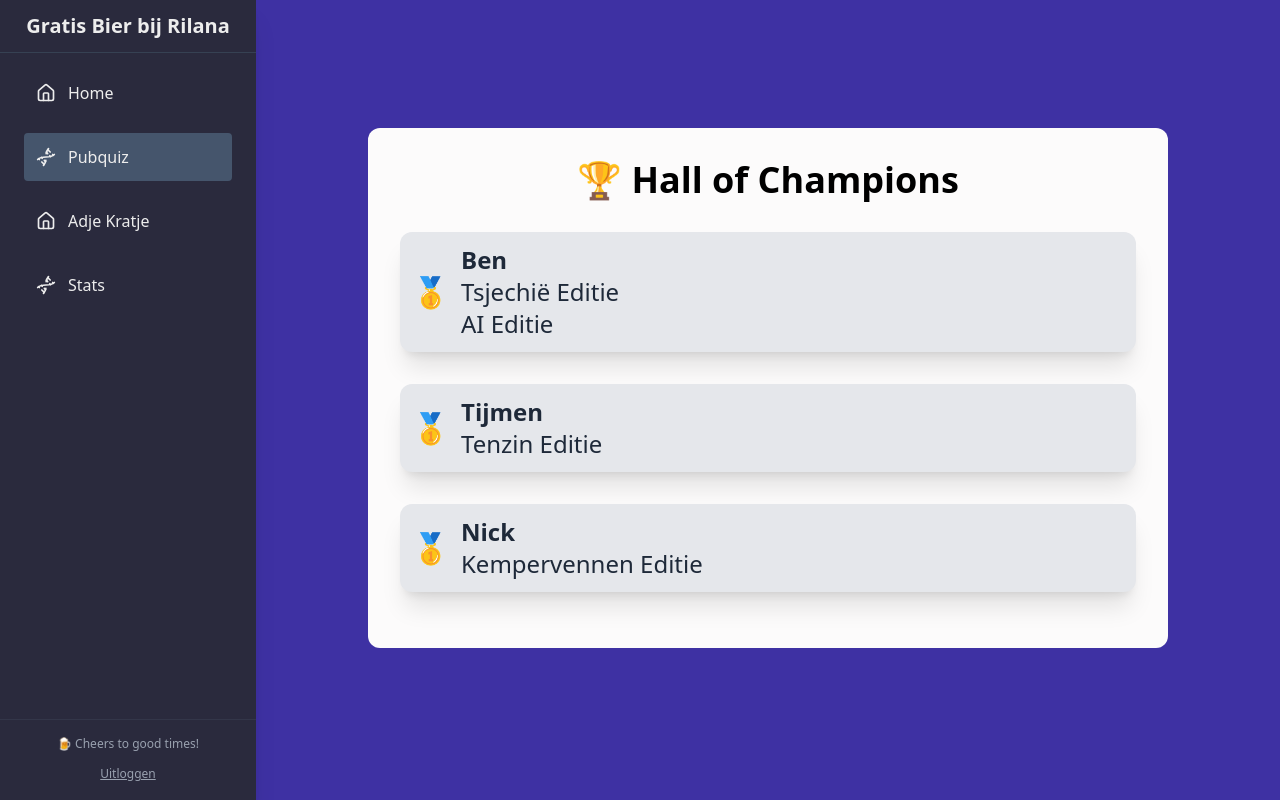
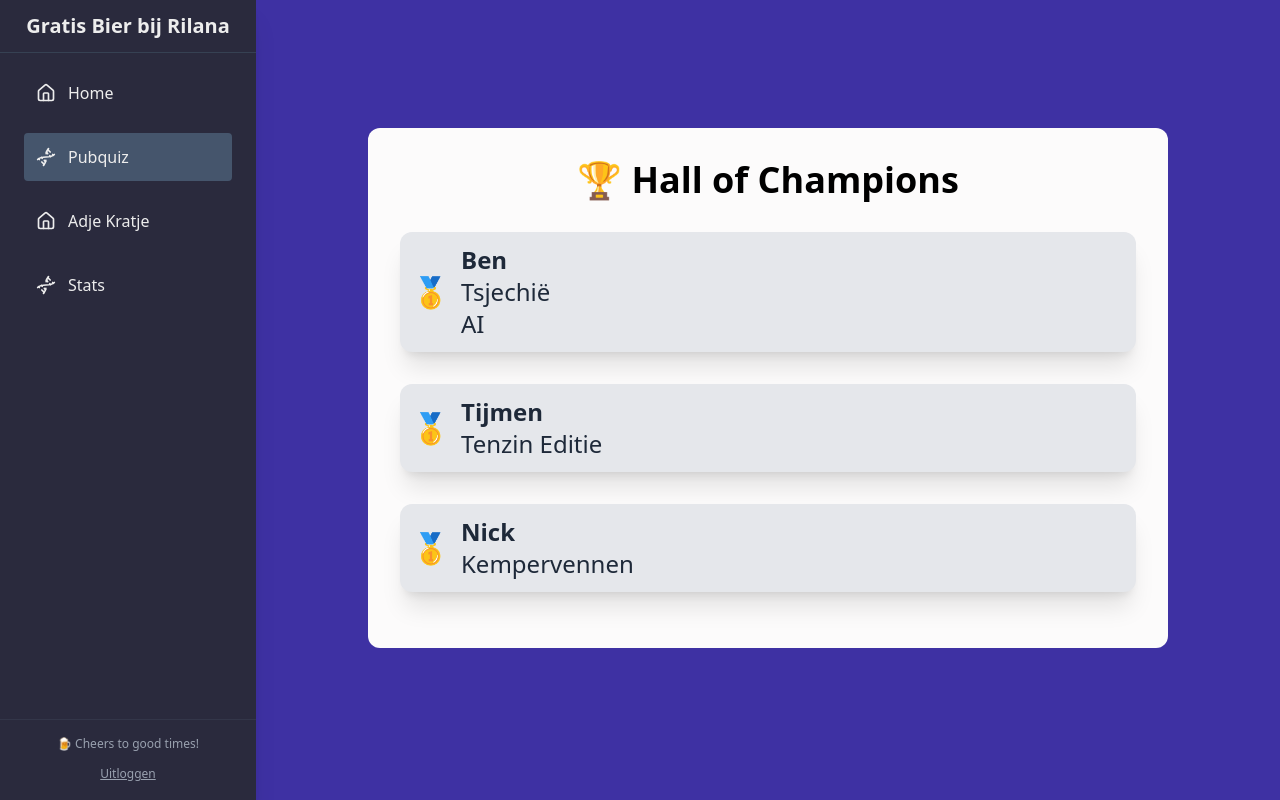
Before and after one commit to Benvdweg/gratis-bier-bij-rilana, a Next.js app: page /pubquiz in a window 1280 px wide. Built offline with nearby package versions, Linux system fonts and the light colour scheme; no server answers.

Commit message:
Extract to component

```diff
--- /dev/null
+++ b/src/app/pubquiz/components/ChampionCard.tsx
@@ -0,0 +1,18 @@
+interface ChampionCardProps {
+	name: string;
+	edition: string[];
+}
+
+export default function ChampionCard({ name, edition }: ChampionCardProps) {
+	return (
+		<div className="flex flex-row bg-gray-200 shadow-xl mt-8 rounded-xl py-3">
+			<div className="my-auto text-3xl ml-3">🥇</div>
+			<div className="ml-3">
+				<p className="font-bold">{name}</p>
+				{edition.map((ed, index) => (
+					<p key={index}>{ed}</p>
+				))}
+			</div>
+		</div>
+	);
+}
--- a/src/app/pubquiz/page.tsx
+++ b/src/app/pubquiz/page.tsx
@@ -1,3 +1,5 @@
+import ChampionCard from "./components/ChampionCard";
+
 export default function PubquizPage() {
 	return (
 		<div className="mt-32 bg-[#fcfbfb] w-200 mx-auto p-8 rounded-xl">
@@ -5,28 +7,9 @@ export default function PubquizPage() {
 				🏆 Hall of Champions
 			</h1>
 			<div className="text-gray-800 text-2xl mb-6">
-				<div className="flex flex-row bg-gray-200 shadow-xl mt-8 rounded-xl py-3">
-					<div className="my-auto text-3xl ml-3">🥇</div>
-					<div className="ml-3">
-						<p className="font-bold">Ben</p>
-						<p>Tsjechië Editie</p>
-						<p>AI Editie</p>
-					</div>
-				</div>
-				<div className="flex flex-row bg-gray-200 shadow-xl mt-8 rounded-xl py-3">
-					<div className="my-auto text-3xl ml-3">🥇</div>
-					<div className="ml-3">
-						<p className="font-bold">Tijmen</p>
-						<p>Tenzin Editie</p>
-					</div>
-				</div>
-				<div className="flex flex-row bg-gray-200 shadow-xl mt-8 rounded-xl py-3">
-					<div className="my-auto text-3xl ml-3">🥇</div>
-					<div className="ml-3">
-						<p className="font-bold">Nick</p>
-						<p>Kempervennen Editie</p>
-					</div>
-				</div>
+				<ChampionCard name={"Ben"} edition={["Tsjechië", "AI"]} />
+				<ChampionCard name={"Tijmen"} edition={["Tenzin Editie"]} />
+				<ChampionCard name={"Nick"} edition={["Kempervennen"]} />
 			</div>
 		</div>
 	);
```
